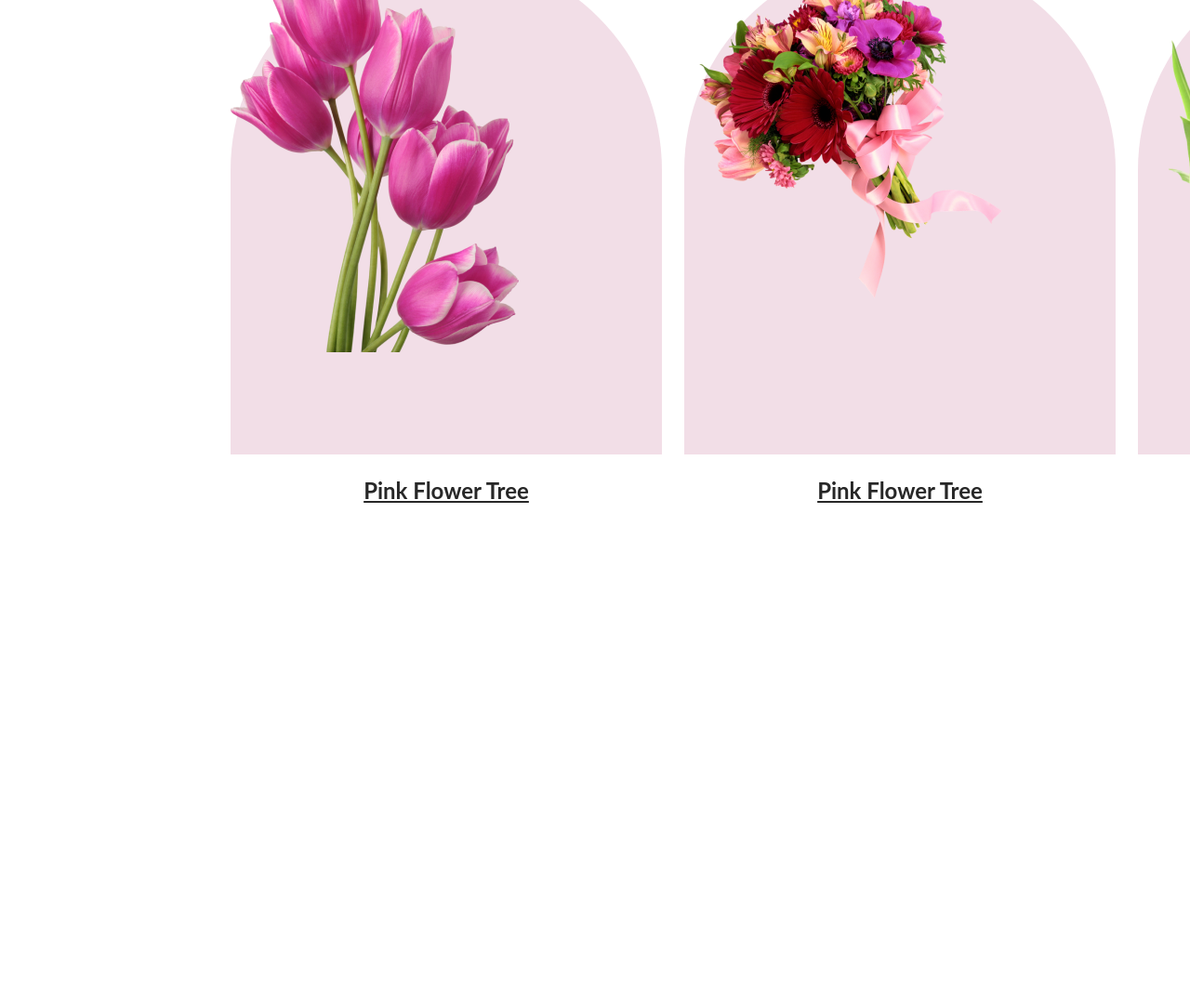
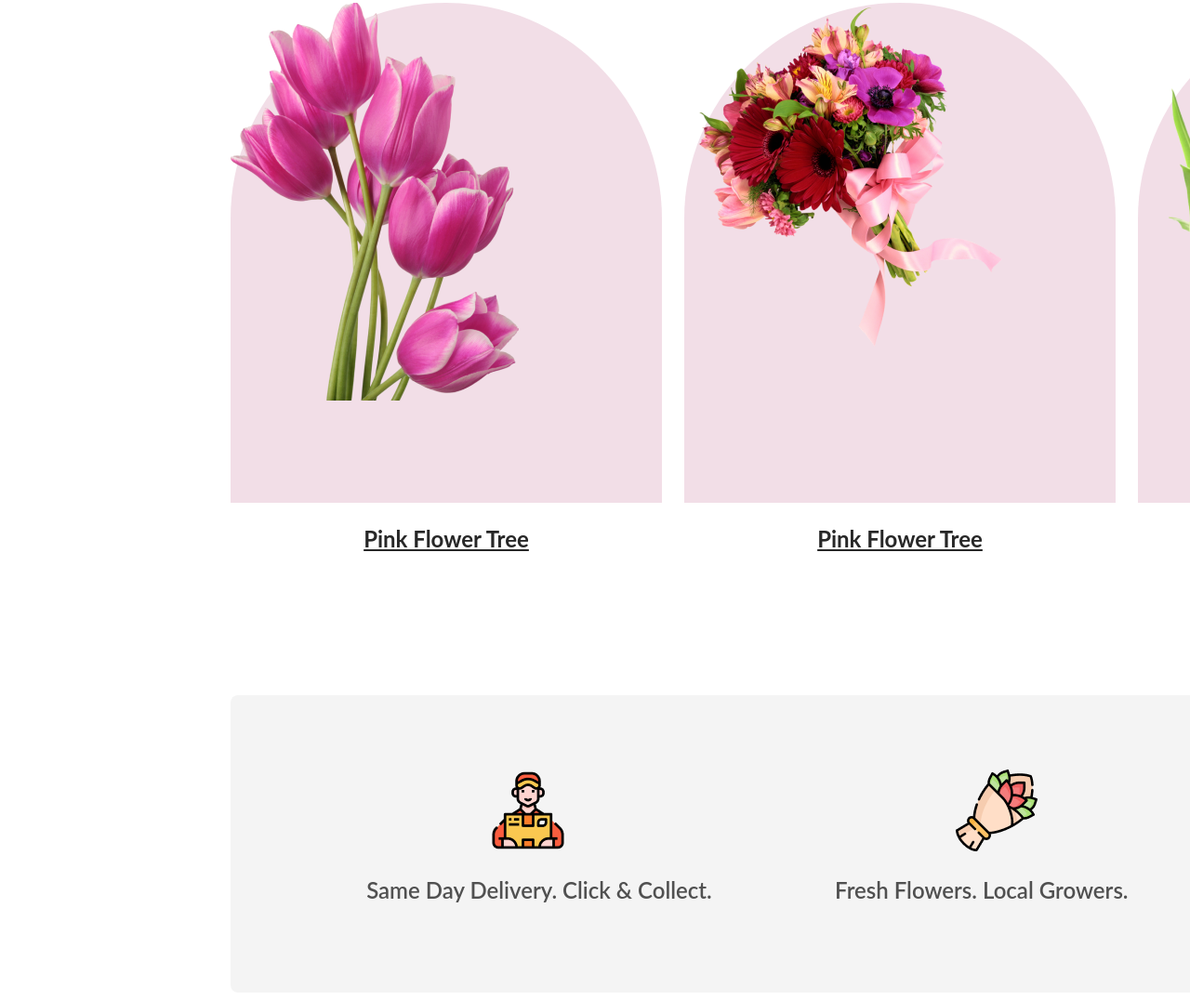
Before and after one commit to debu30/flower-shop-assignment-1, a plain HTML site: page index.html in a window 1280 px wide. Shown: the part 1205-2281 px from the top of the page at 93% size. Before the commit the page ends 1779 px from the top, so only its background shows below. Drawn offline with Linux system fonts and the light colour scheme.

Commit message:
added complete service section

```diff
--- a/index.html
+++ b/index.html
@@ -37,7 +37,7 @@
     <!-- Text feature -->
     <div>
         <h3 class="feature-title">Our Featured Flowers</h3>
-        <p class="feature-text">It is a long established fact that a reader will be distracted by the readable content of a page when looking at its layout.</p>
+        <p class="feature-text">It is a long established fact that a reader will be distracted by the readable <br> content of a page when looking at its layout.</p>
     </div>
 
 
@@ -66,6 +66,34 @@
 </section>
 
 
+<!-- service section -->
+<section class="service-section">
+
+    <div class="service-details">
+    <div class="service-logo">
+        <img class="service-logos-1" src="Flower Asset/Group 57.png" alt="">
+        <p class="service-text">Same Day Delivery. Click & Collect.</p>
+    </div>
+    <div class="service-logo">
+        <img class="service-logos-2" src="Flower Asset/Group 58.png" alt="">
+        <p class="service-text">Fresh Flowers. Local Growers.</p>
+    </div>
+    <div class="service-logo">
+        <img class="service-logos-3" src="Flower Asset/Group 59.png" alt="">
+        <p class="service-text">24/7 Free Support</p>
+    </div>
+</div>
+
+
+</section>
+
+
+<!-- Hot deal section -->
+<section>
+
+</section>
+
+
 
     </main>
 
--- a/styles.css
+++ b/styles.css
@@ -55,6 +55,8 @@ font-weight: 400;
 
 
 /* feature section */
+
+
 .feature-title{
     color: #272727;
     text-align: center;
@@ -68,6 +70,7 @@ font-weight: 400;
     text-align: center;
     font-size: 18px;
     font-weight: 400;
+    margin-bottom: 48px;
 }
 
 
@@ -94,6 +97,47 @@ border-radius: 300px 300px 0px 0px;
 background: rgba(167, 33, 98, 0.15);
 }
 
-.feature-flower{
+
+
+/* service section  */
+.service-section{
+    margin-top: 130px;
+    margin-left: 240px;
+    width: 1440px;
+height: 320px;
+border-radius: 8px;
+background: rgba(39, 39, 39, 0.05);
+}
+
+
+.service-logos-1{
+margin-left: 130px;
+}
+
+.service-logos-2{
+    margin-left: 130px;
+    }
+
+
+    .service-logos-3{
+        margin-left: 50px;
+        }
+
+
+
+.service-text{
+    color: rgba(39, 39, 39, 0.80);
+text-align: center;
+font-size: 24px;
+font-weight: 600;
 
 }
+
+.service-details{
+    display: flex;
+    justify-content: space-around;
+    padding: 80px;
+}
+
+
+/* hot deal section */
```
